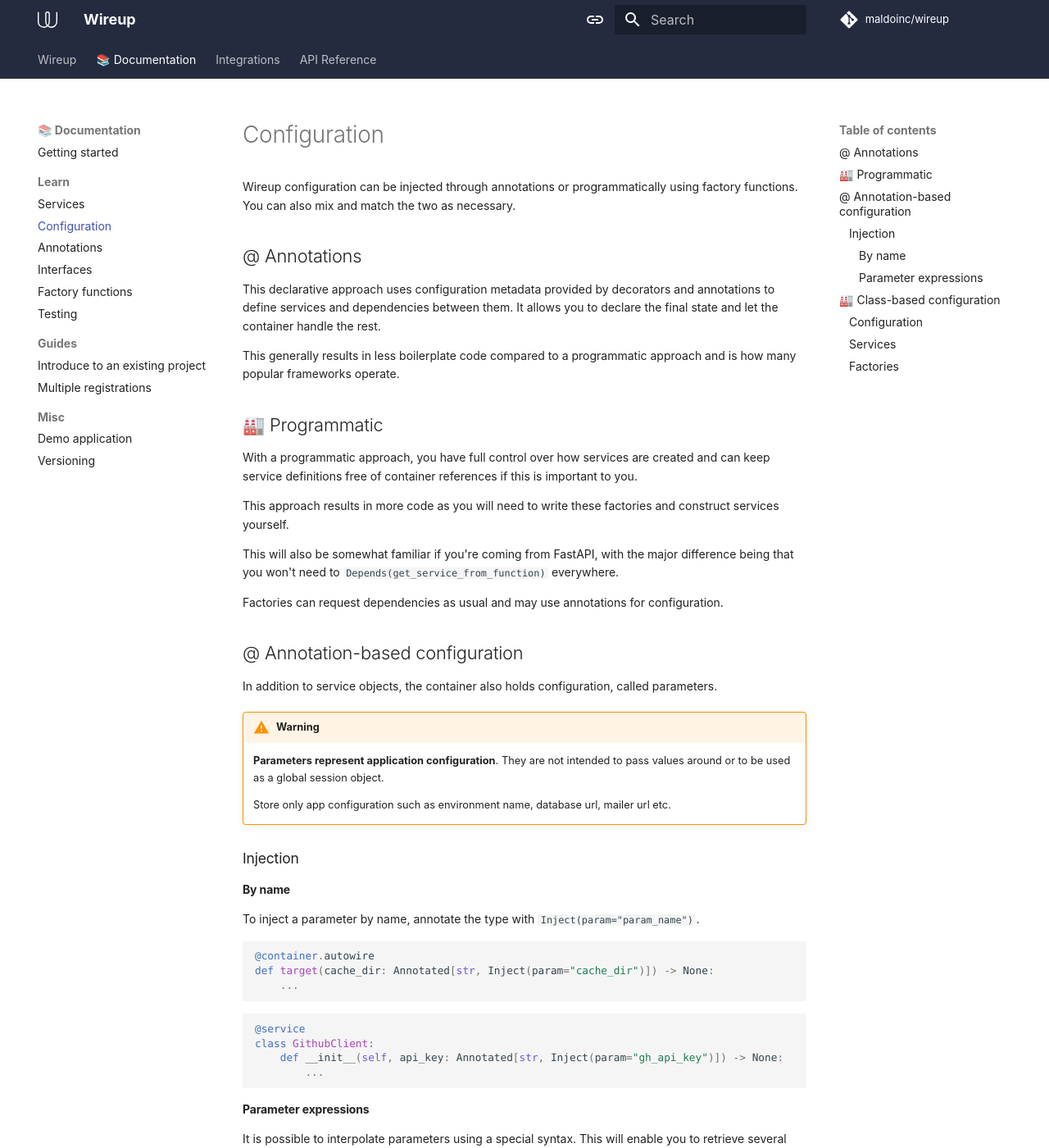
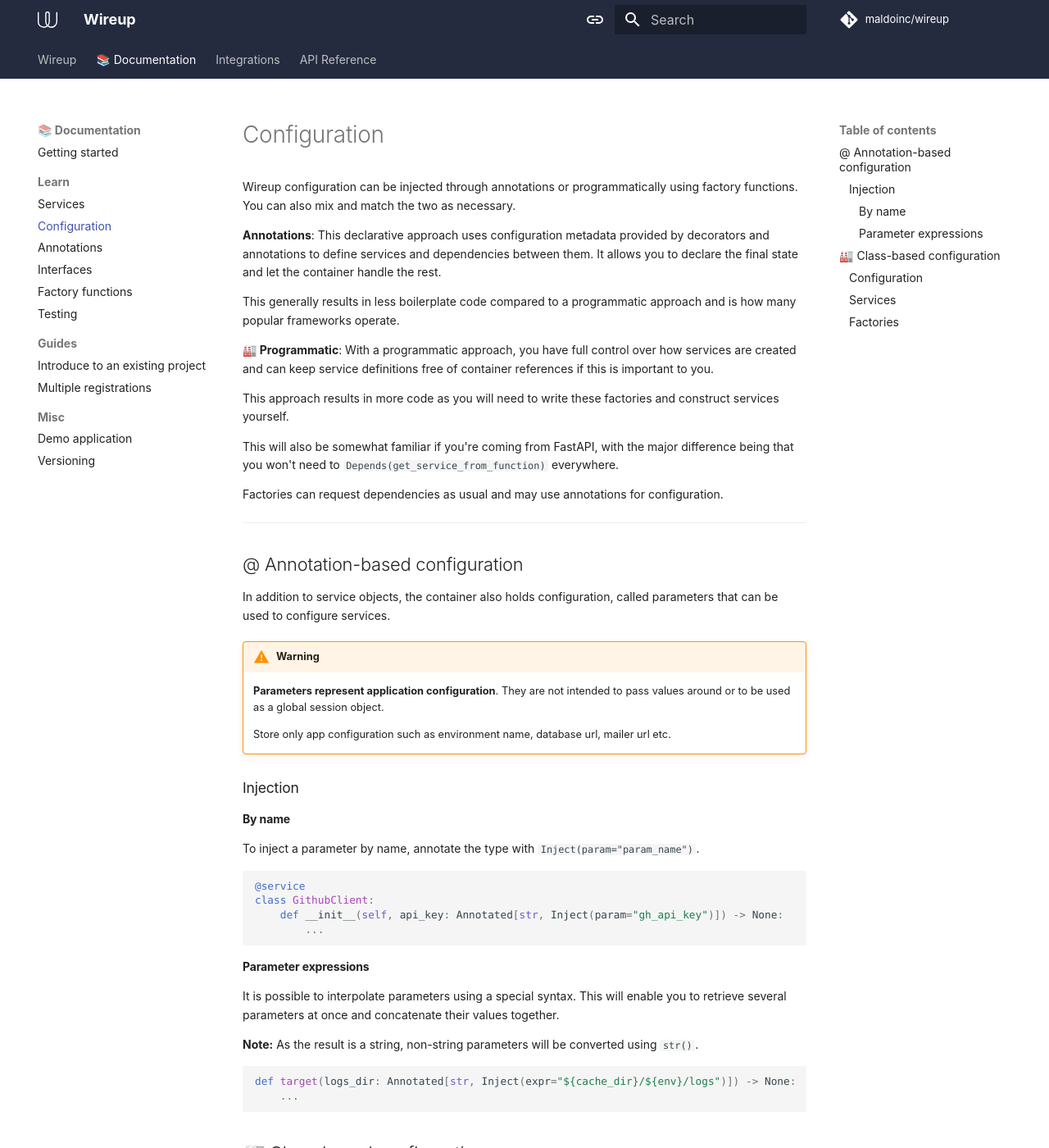
Before and after one commit to maldoinc/wireup, an MkDocs documentation site: the page built from docs/pages/configuration.md, in a window 1280 px wide and 1400 px high. Shown: the whole window at 82% size. Built offline with MkDocs 1.6.1 and Material for MkDocs 9.7.7, drawn with Linux system fonts in a browser that asks for light colours; some web fonts are replaced; comment, search, counter and statistics services are not loaded; the version menu is left out.

Commit message:
Docs update

````diff
--- a/docs/pages/configuration.md
+++ b/docs/pages/configuration.md
@@ -1,17 +1,13 @@
 Wireup configuration can be injected through annotations or programmatically using factory functions.
 You can also mix and match the two as necessary.
 
-## @ Annotations
-
-This declarative approach uses configuration metadata provided by decorators and annotations to define services and dependencies between them.
+**Annotations**: This declarative approach uses configuration metadata provided by decorators and annotations to define services and dependencies between them.
 It allows you to declare the final state and let the container handle the rest.
 
 This generally results in less boilerplate code compared to a programmatic approach and is how many popular frameworks operate.
 
 
-## 🏭 Programmatic
-
-With a programmatic approach, you have full control over how services are created and can keep service
+**🏭 Programmatic**: With a programmatic approach, you have full control over how services are created and can keep service
 definitions free of container references if this is important to you.
 
 This approach results in more code as you will need to write these factories and construct services yourself.
@@ -21,8 +17,11 @@ with the major difference being that you won't need to `Depends(get_service_from
 
 Factories can request dependencies as usual and may use annotations for configuration.
 
+---
+
 ## @ Annotation-based configuration
-In addition to service objects, the container also holds configuration, called parameters.
+In addition to service objects, the container also holds configuration, called parameters
+that can be used to configure services.
 
 !!! warning
     **Parameters represent application configuration**.
@@ -35,12 +34,6 @@ In addition to service objects, the container also holds configuration, called p
 #### By name
 
 To inject a parameter by name, annotate the type with `Inject(param="param_name")`.
-
-```python
-@container.autowire
-def target(cache_dir: Annotated[str, Inject(param="cache_dir")]) -> None:
-    ...
-```
 
 ```python
 @service
@@ -56,7 +49,6 @@ It is possible to interpolate parameters using a special syntax. This will enabl
 **Note:** As the result is a string, non-string parameters will be converted using `str()`.
 
 ```python
-@container.autowire
 def target(logs_dir: Annotated[str, Inject(expr="${cache_dir}/${env}/logs")]) -> None:
     ...
 ```
````
